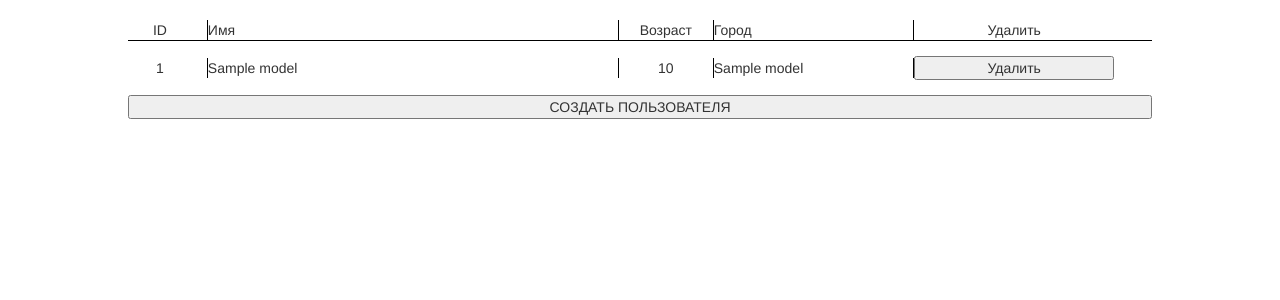
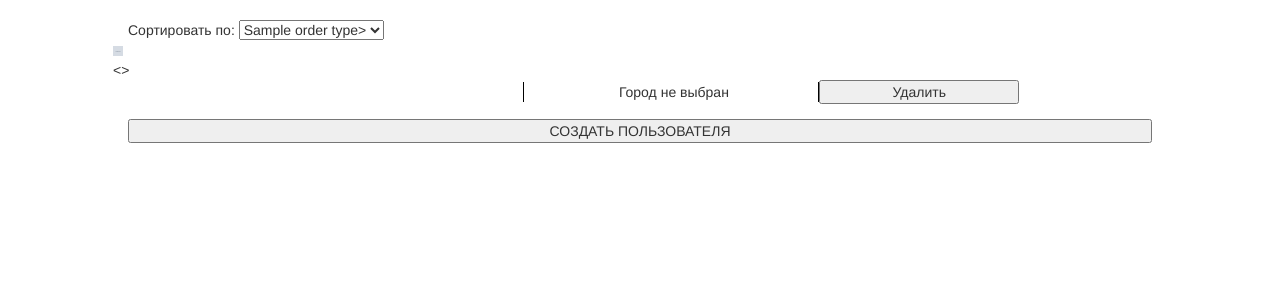
Before and after one commit to LadlenDU/beejee, a PHP site: template app/views/Comments.php in a window 1280 px wide. Shown: the top 300 px of the page. Run offline with PHP 8.4, Linux system fonts and the light colour scheme; the template is opened without the code that fills it: most values are stand-ins (such as "Sample title", 1, 10 or a date in 2020); grey boxes marked "Sample" are stand-in pictures; data that the repository does not hold is empty; some libraries are stand-ins or nearby versions.

Commit message:
что-то изменилось

```diff
--- a/app/views/Comments.php
+++ b/app/views/Comments.php
@@ -139,24 +139,30 @@
     });
 </script>
 
-<div id="user_list">
-    <div id="header">
-        <div class="row">
-            <div class="id">ID</div><!--
-            --><div class="name">Имя</div><!--
-            --><div class="age">Возраст</div><!--
-            --><div class="city_id">Город</div><!--
-            --><div class="delete">Удалить</div>
-        </div>
-    </div>
+<div id="order_by">
+    Сортировать по:
+    <select>
+        <?php foreach ($orderTypes as $o): ?>
+        <option name="<?php echo $o->id ?>"><?php echo htmlspecialchars($o->name, ENT_QUOTES, DOCUMENT_ENCODING) ?>></option>
+        <?php endforeach; ?>
+    </select>
+</div>
+<div id="comment_list">
     <div id="list">
-        <?php if (!count($model)): ?>
-            <div id="no_users">НЕТ ПОЛЬЗОВАТЕЛЕЙ</div>
+        <?php if (!count($comments)): ?>
+            <div id="no_comments">НЕТ СООБЩЕНИЙ</div>
         <?php endif ?>
-        <?php foreach ($model as $user): ?>
-            <div class="row" data-id="<?php echo $user->id ?>">
-                <div class="id"><?php echo htmlspecialchars($user->id, ENT_QUOTES, DOCUMENT_ENCODING) ?></div><!--
-              --><input type="text" value="<?php echo htmlspecialchars($user->name, ENT_QUOTES, DOCUMENT_ENCODING) ?>" class="name" maxlength="30" style="display:none"/><!--
+        <?php foreach ($comments as $item): ?>
+            <?php echo $this->renderPhpFile('_comment.php'); ?>
+            <div class="row" data-id="<?php echo $item->id ?>">
+                <div class="image">
+                    <img width="<?php echo $item->image['width'] ?>" height="<?php echo $item->image['height'] ?>" src="<?php echo $item->image['src'] ?>"/>
+                </div>
+                <div class="content">
+                    <>
+                </div>
+
+                <input type="text" value="<?php echo htmlspecialchars($user->name, ENT_QUOTES, DOCUMENT_ENCODING) ?>" class="name" maxlength="30" style="display:none"/><!--
               --><div class="name" title="<?php echo CLICK_TO_MOD ?>"><?php echo $user->name ? htmlspecialchars($user->name, ENT_QUOTES, DOCUMENT_ENCODING) : '&nbsp;' ?></div><!--
               --><input type="text" value="<?php echo $user->age ?>" class="age" maxlength="3" style="display:none"/><!--
               --><div class="age" title="<?php echo CLICK_TO_MOD ?>"><?php echo htmlspecialchars($user->age, ENT_QUOTES, DOCUMENT_ENCODING) ?></div><!--
--- /dev/null
+++ b/app/views/_comment.php
@@ -0,0 +1 @@
+THIS IS THE COMMENT<br>
--- a/web/css/index.css
+++ b/web/css/index.css
@@ -16,14 +16,14 @@
     min-width: 300px;
 }
 
-#header {
+/*#header {
     margin-bottom: 15px;
     border-bottom: 1px solid black;
 }
 
 #list .id, #header .id, #list .age, #header .age, #list .delete, #header .delete {
     text-align: center;
-}
+}*/
 
 .id {
     width: 9%;
@@ -58,7 +58,7 @@
     margin-top: 15px;
 }
 
-#create_user, #no_users {
+#create_user, #no_comments {
     text-align: center;
     width: 100%;
 }
```
Also changed, not shown: app/controllers/Comments.php (+25 -4 lines), app/models/Comment.php (+12 -13 lines).
